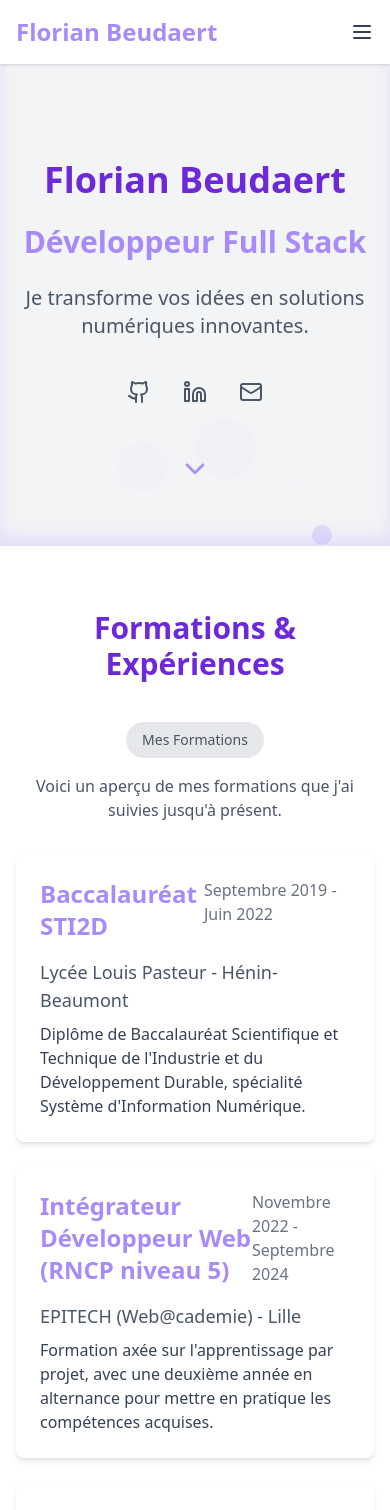
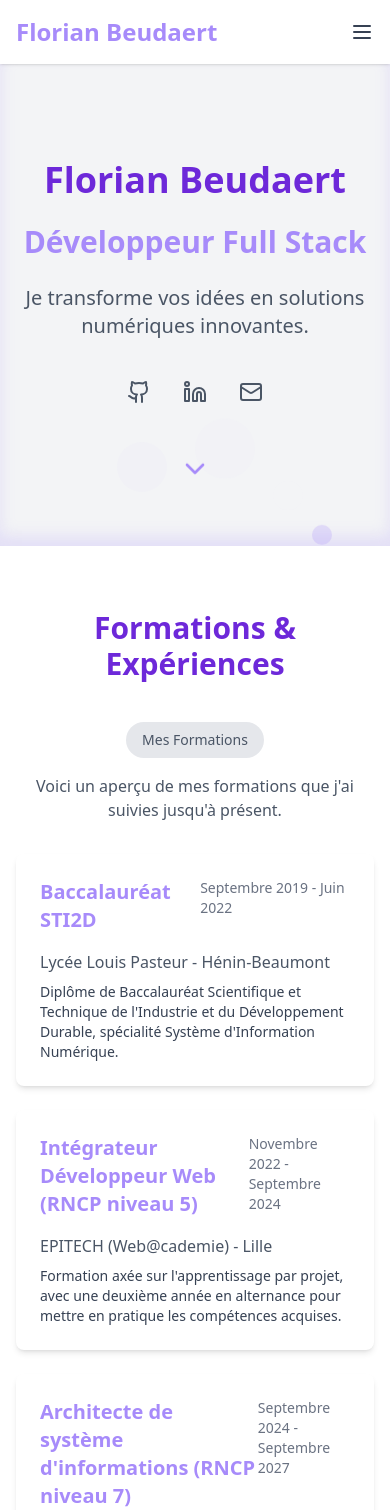
Before and after one commit to FlorianBeudaert/PortfolioV2, a Next.js app: page / in a window 390 px wide. Shown: the top 1510 px of the page. Built offline with nearby package versions, Linux system fonts and the light colour scheme.

Commit message:
responsive

```diff
--- a/src/components/EducationsCard.tsx
+++ b/src/components/EducationsCard.tsx
@@ -12,17 +12,19 @@ export default function EducationsCard({ education }: EducationsCardProps) {
       data-aos="fade-up"
     >
       <div className="flex justify-between items-start mb-4">
-        <h3 className="text-2xl font-semibold text-[var(--color-primary)]">
+        <h3 className="text-xl md:text-2xl font-semibold text-[var(--color-primary)]">
           {education.title}
         </h3>
-        <p className="text-base text-gray-500">
+        <p className="text-sm md:text-base text-gray-500">
           {education.startDate} - {education.endDate}
         </p>
       </div>
-      <p className="text-gray-600 font-medium text-lg mb-2">
+      <p className="text-gray-600 font-medium text-base md:text-lg mb-2">
         {education.institution} - {education.location}
       </p>
-      <p className="text-gray-700 text-base">{education.description}</p>
+      <p className="text-gray-700 text-sm md:text-base">
+        {education.description}
+      </p>
     </div>
   );
 }
```
